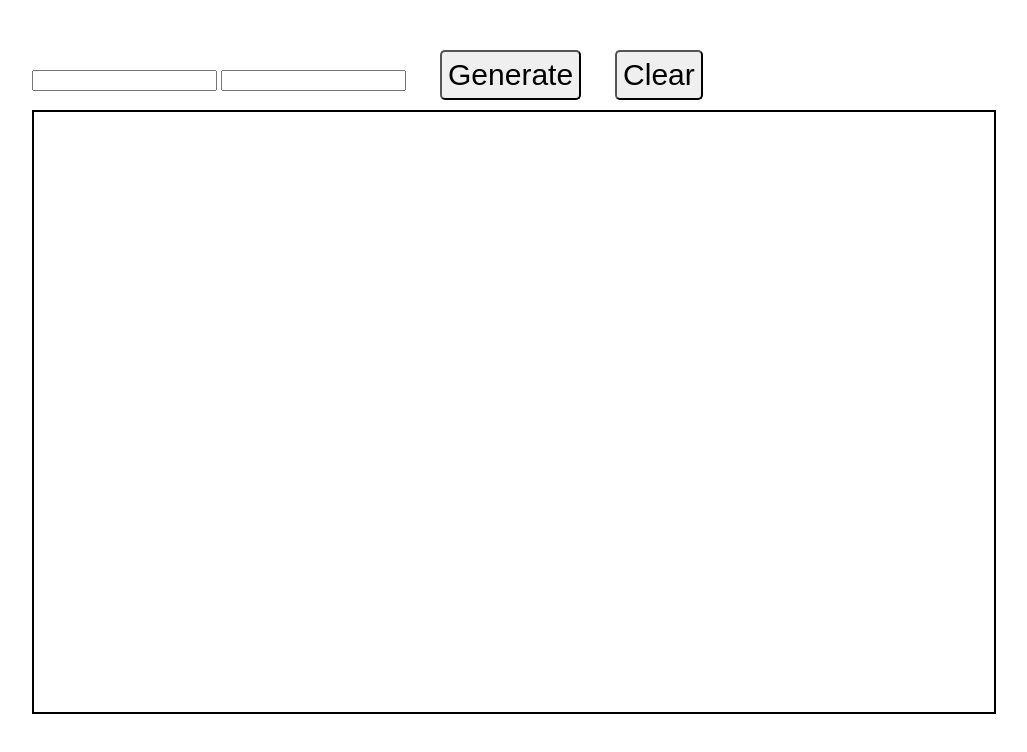
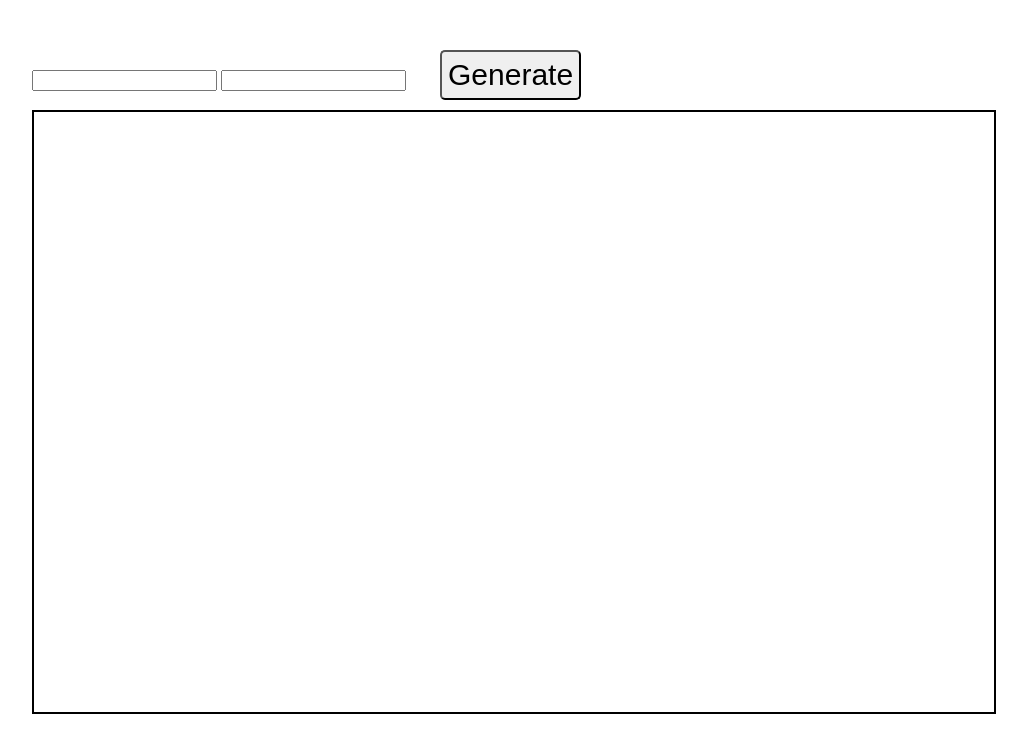
Before and after one commit to modulemodulus/modulemodulus.github.io, a plain HTML site: page index.html in a window 1280 px wide. Shown: the whole page, without its empty margins (18-1045 px from the left). Drawn offline with nearby package versions, Linux system fonts and the light colour scheme.

Commit message:
Update index.html

```diff
--- a/index.html
+++ b/index.html
@@ -14,20 +14,11 @@
   <input type="text" id = "N">
   <input type="text" id="M">
   <button class="1st" onclick = "create()"> Generate </button>
-  <button class="2nd" onlcick="qwert()"> Clear </button>
   <svg class="svg" width=960 height=600></svg>
 </div>
 <div class="right">
   <p class="out" id="qwer"></p>
 </div>
-
-<script>
-  function qwert() {
-    var e = document.getElementById("qwer");
-    e.innerText="";
-  }
-</script>
-
 
 <script>
 //-------------------------------------------------------------------
```
